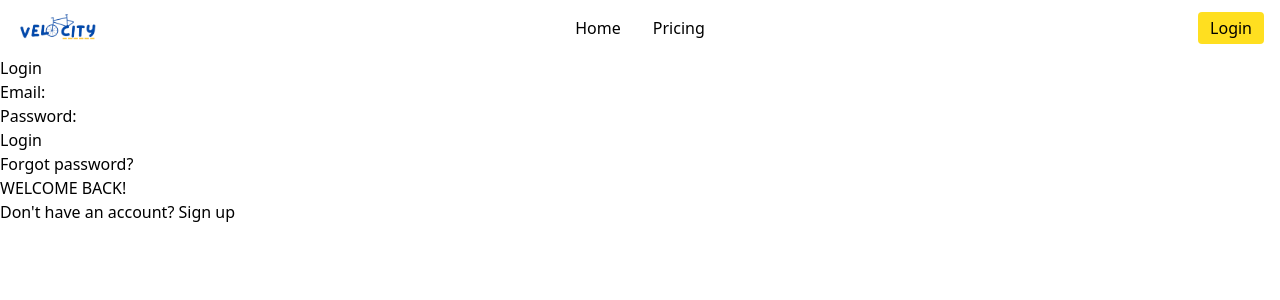
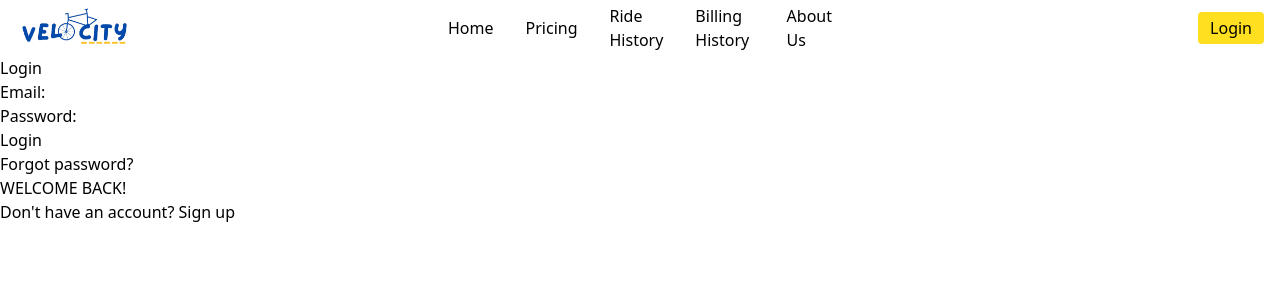
Before and after one commit to srabm/SOEN343-VeloCity, a Vue app in the folder velocity/: page /VeloCity/login in a window 1280 px wide. Shown: the top 300 px of the page. Built offline with nearby package versions, Linux system fonts and the light colour scheme; no server answers; the database is empty.

Commit message:
VELO-38: - Updated index with new components -Added topbar to all pages -Updated topbar to include all pages

```diff
--- a/velocity/src/router/index.js
+++ b/velocity/src/router/index.js
@@ -8,6 +8,8 @@ import mapView  from '../views/mapView.vue';
 import Settings from '../views/settings.vue';
 import pricing from '../views/pricing.vue';
 import RideHistory from '../views/rideHistory.vue';
+import BillingHistory from '../views/billingHistory.vue';
+import AboutUs from '../views/aboutUs.vue';
 
 
 const router = createRouter({
@@ -53,12 +55,22 @@ const router = createRouter({
       name: 'Pricing',
       component: pricing
     },
-
     {
       path: '/VeloCity/rides',
       name: 'RideHistory',
       component: RideHistory
+    },
+    {
+      path: '/VeloCity/billing',
+      name: 'BillingHistory',
+      component: BillingHistory
+    },
+    {
+      path: '/VeloCity/about',
+      name: 'AboutUs',
+      component: AboutUs
     }
+
   ]
 });
 
--- a/velocity/src/views/billingHistory.vue
+++ b/velocity/src/views/billingHistory.vue
@@ -1,4 +1,5 @@
 <template>
+  <topbar />
   <div class="billing-history">
     <h1>Billing History</h1>
     <p>
@@ -8,6 +9,7 @@
 </template>
 
 <script setup>
+import topbar from './topbar.vue'
 // Later, you can:
 // - accept props (e.g., userId)
 // - or fetch billing data here using Firebase or your backend API
--- a/velocity/src/views/rideHistory.vue
+++ b/velocity/src/views/rideHistory.vue
@@ -1,4 +1,5 @@
 <template>
+  <topbar />
   <div class="ride-history-page">
     <!-- Left: Selected Ride Details -->
     <section class="ride-details" v-if="selectedRide">
@@ -55,11 +56,7 @@
       <!-- Filters -->
       <div class="filters">
         <div class="filter-row">
-          <input
-            v-model="filters.searchId"
-            type="text"
-            placeholder="Search by Ride ID"
-          />
+          <input v-model="filters.searchId" type="text" placeholder="Search by Ride ID" />
 
           <select v-model="filters.bikeType">
             <option value="">All bike types</option>
@@ -93,12 +90,8 @@
       </div>
 
       <ul v-else class="rides-list">
-        <li
-          v-for="ride in filteredRides"
-          :key="ride._id"
-          :class="{ selected: ride._id === selectedRide?._id }"
-          @click="selectRide(ride)"
-        >
+        <li v-for="ride in filteredRides" :key="ride._id" :class="{ selected: ride._id === selectedRide?._id }"
+          @click="selectRide(ride)">
           <div class="ride-line">
             <span class="ride-id">{{ ride.rideId }}</span>
             <span class="ride-date">{{ formatDate(ride.startTime) }}</span>
@@ -118,6 +111,7 @@
 </template>
 
 <script setup>
+import topbar from './topbar.vue'
 import { ref, computed, onMounted } from "vue";
 import { getAuth, onAuthStateChanged } from "firebase/auth";
 import {
@@ -410,7 +404,8 @@ onMounted(() => {
 .ride-details h1 {
   font-size: 1.4rem;
   font-weight: 700;
-  border-bottom: 2px solid #e2e8f0; /* soft gray divider */
+  border-bottom: 2px solid #e2e8f0;
+  /* soft gray divider */
   padding-bottom: 0.4rem;
   margin-bottom: 1rem;
   color: #2d3748;
@@ -452,5 +447,4 @@ onMounted(() => {
   box-shadow: 0 4px 10px rgba(0, 0, 0, 0.05);
   border: 1px solid #edf2f7;
 }
-
 </style>
--- a/velocity/src/views/topbar.vue
+++ b/velocity/src/views/topbar.vue
@@ -3,7 +3,7 @@
         <nav class="grid grid-cols-3 items-stretch h-14 px-4">
             <!-- logo -->
             <div class="flex items-center">
-                <img :src="logo" alt="VeloCity" class="h-10 w-auto select-none" />
+                <img :src="logo" alt="VeloCity" class="h-14 w-auto select-none" />
             </div>
 
             <!-- tabs -->
@@ -13,6 +13,15 @@
                 </router-link>
                 <router-link to="/VeloCity/pricing" class="h-full inline-flex items-center px-4 hover:bg-slate-200 duration-400">
                     Pricing
+                </router-link>
+                <router-link to="/VeloCity/rides" class="h-full inline-flex items-center px-4 hover:bg-slate-200 duration-400">
+                    Ride History
+                </router-link>
+                <router-link to="/VeloCity/billing" class="h-full inline-flex items-center px-4 hover:bg-slate-200 duration-400">
+                    Billing History
+                </router-link>
+                <router-link to="/VeloCity/about" class="h-full inline-flex items-center px-4 hover:bg-slate-200 duration-400">
+                    About Us
                 </router-link>
             </div>
 
```
Lines whose indentation alone changed are shown as unchanged.
